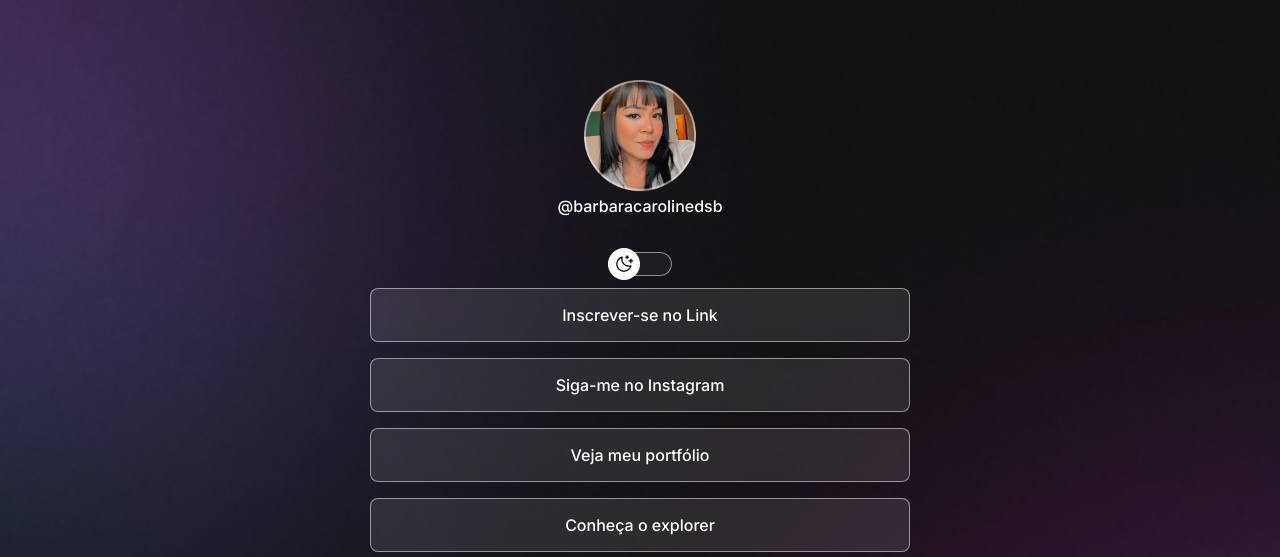
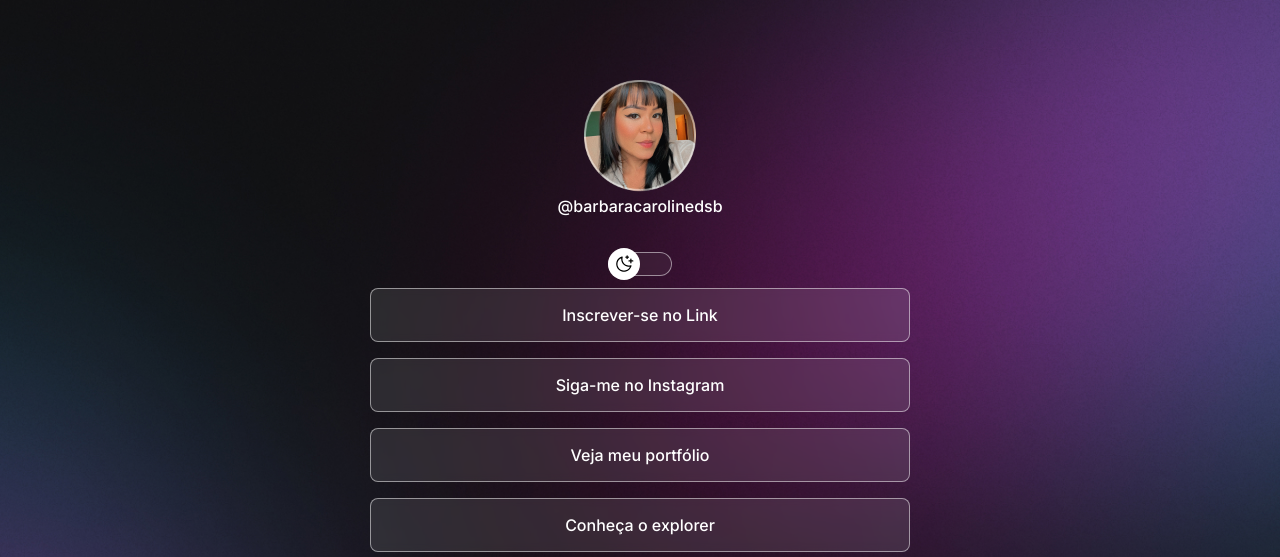
Before and after one commit to barbaracarolinedsb/Terminal-zero, a plain HTML site: page index.html in a window 1280 px wide. Shown: the top 557 px of the page. Drawn offline with nearby package versions, Linux system fonts and the light colour scheme.

Commit message:
change background based on media queries

```diff
--- a/style.css
+++ b/style.css
@@ -27,6 +27,7 @@
 body {
   background: var(--bg-url) top center/cover;
   transition: background 0.6s ease;
+  height: 100vh;
 }
 body * {
   font-family: "Inter", sans-serif;
@@ -157,3 +158,13 @@ footer {
   text-align: center;
   font-size: 14px;
 }
+
+/* media queries */
+@media (min-width:700px)  {
+ :root {
+  --bg-url: url(./assets/bg.jpg);
+ }
+ .light {
+  --bg-ul: url(./assets/bg-light.jpg)
+ }
+}
```
Also changed, not shown: assets/bg-light.jpg (added), assets/bg.jpg (added), 1 other file.
